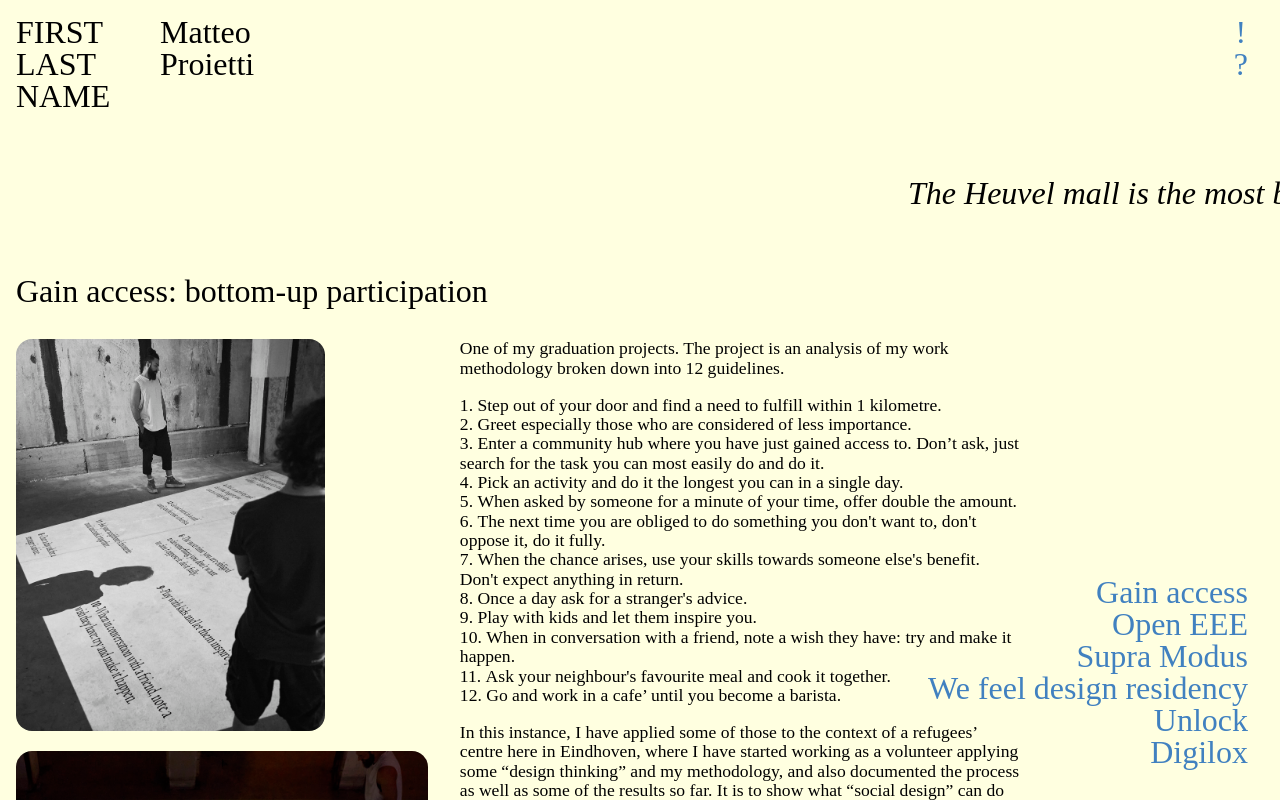
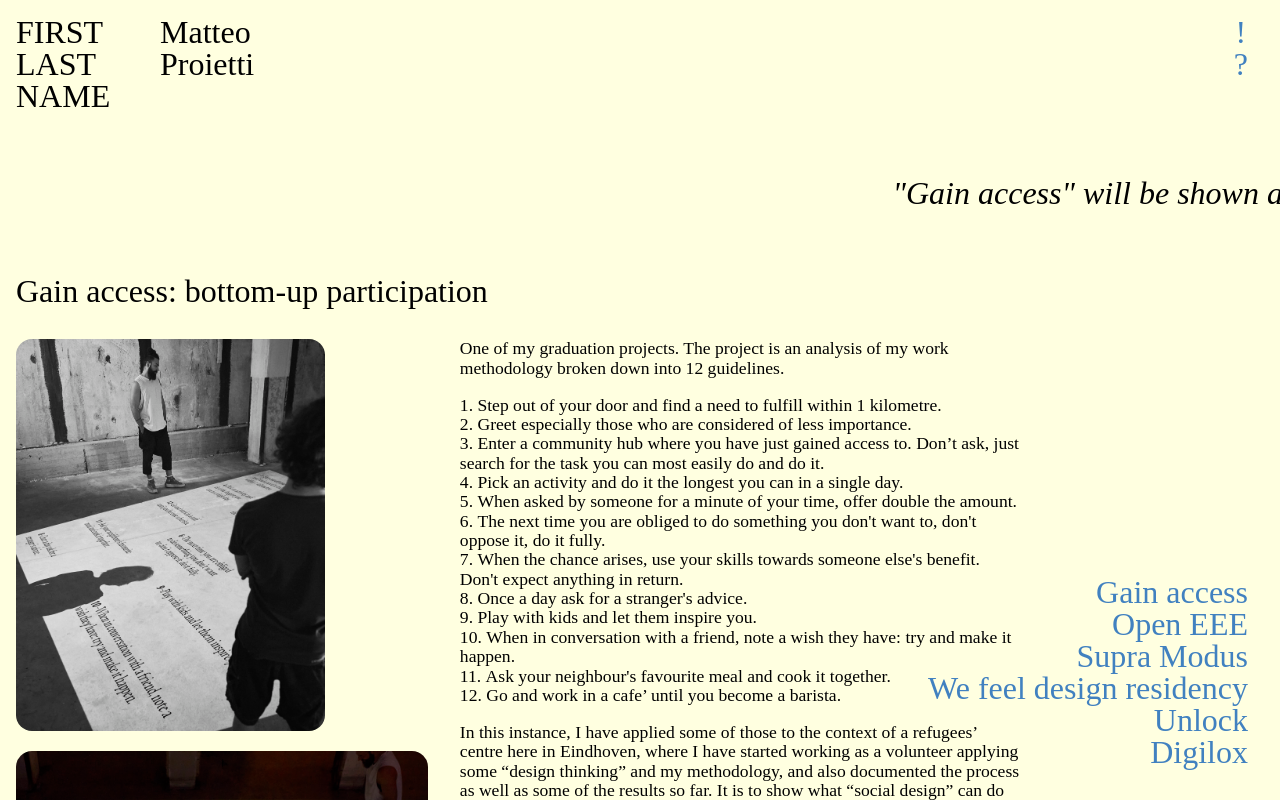
Before and after one commit to inf0bahn/firstlastname, a plain HTML site: page index.html in a window 1280 px wide. Shown: the top 800 px of the page. Drawn offline with Linux system fonts and the light colour scheme.

Commit message:
Update index.html

```diff
--- a/index.html
+++ b/index.html
@@ -62,7 +62,7 @@
 
 		<!-- Write the current message here to be shown on the ticker -->
 
-			The Heuvel mall is the most beautiful architecture in Eindhoven.
+			"Gain access" will be shown at Heuvel Eindhoven from October 21–29.
 
 		<!-- End of current message space -->
 
```
